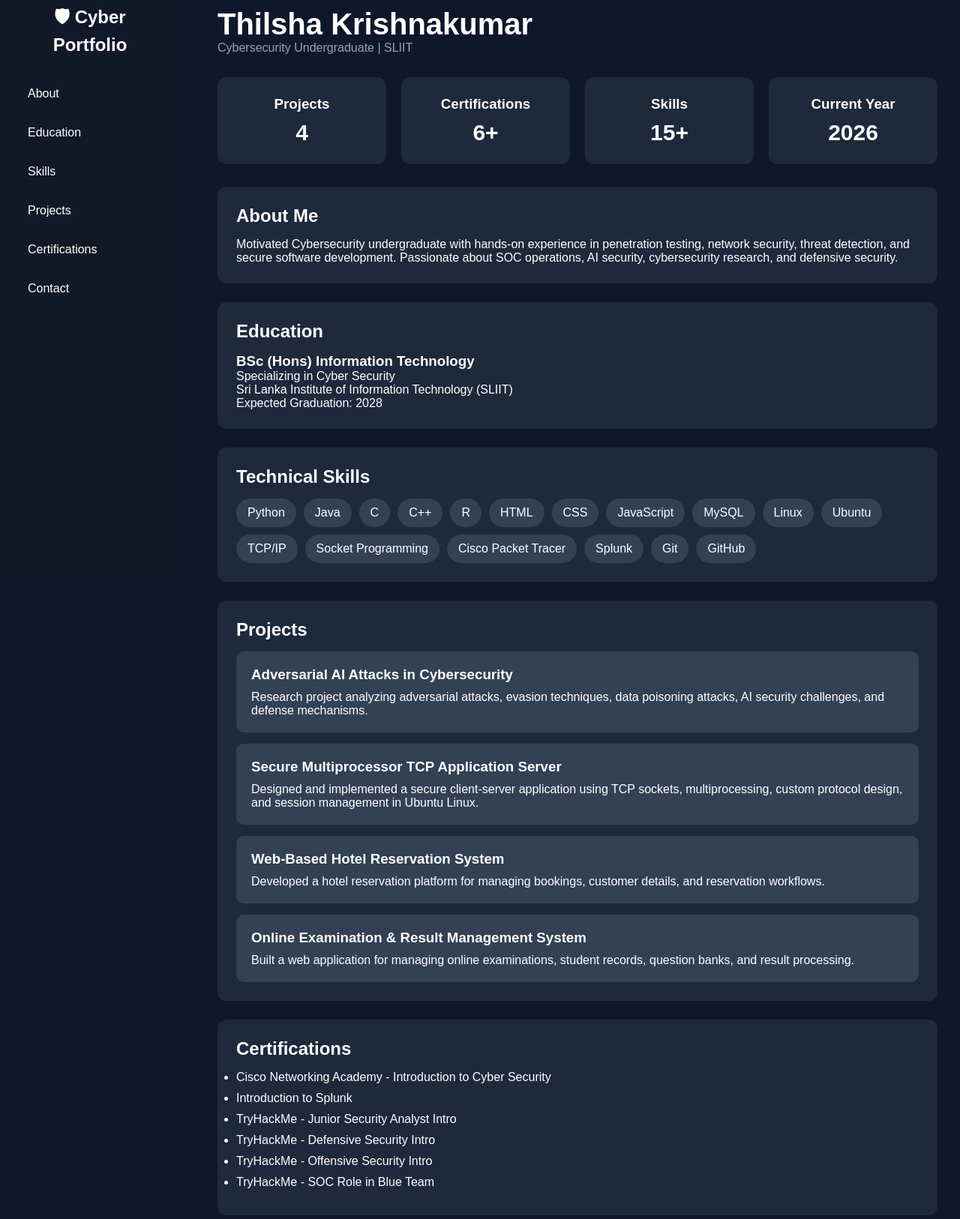
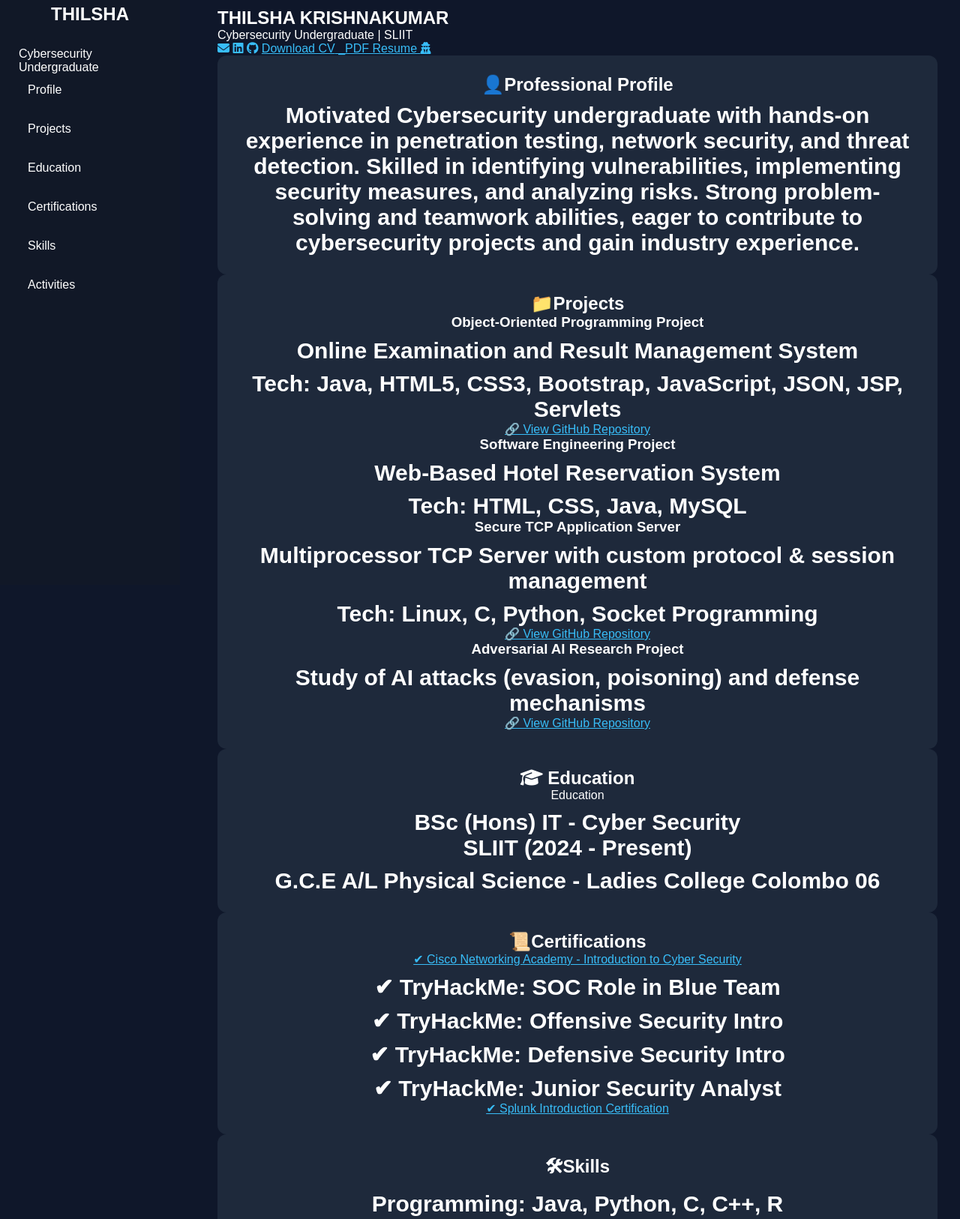
Before and after one commit to IT24100056/IT24100056.github.io, a plain HTML site: page index.html in a window 1280 px wide. Shown: the part 20-1646 px from the top of the page at 75% size. Drawn offline with Linux system fonts and the light colour scheme.

Commit message:
Update index.html

```diff
--- a/index.html
+++ b/index.html
@@ -5,186 +5,182 @@
 <meta name="viewport" content="width=device-width, initial-scale=1.0">
 <title>Thilsha Krishnakumar | Cybersecurity Portfolio</title>
 <link rel="stylesheet" href="style.css">
+
+<!-- Icons -->
+<link rel="stylesheet" href="https://cdnjs.cloudflare.com/ajax/libs/font-awesome/6.5.0/css/all.min.css">
 </head>
 
 <body>
 
+<!-- SIDEBAR -->
 <div class="sidebar">
-    <h2>🛡 Cyber Portfolio</h2>
+    <h2 class="logo">THILSHA</h2>
+    <p>Cybersecurity Undergraduate</p>
 
-    <a href="#about">About</a>
+    <a href="#profile">Profile</a>
+    <a href="#projects">Projects</a>
     <a href="#education">Education</a>
+    <a href="#certifications">Certifications</a>
     <a href="#skills">Skills</a>
-    <a href="#projects">Projects</a>
-    <a href="#certifications">Certifications</a>
-    <a href="#contact">Contact</a>
+    <a href="#extra">Activities</a>
 </div>
 
+<!-- MAIN -->
 <div class="main">
 
-<header>
-    <h1>Thilsha Krishnakumar</h1>
-    <p>Cybersecurity Undergraduate | SLIIT</p>
-</header>
+    <!-- HEADER -->
+    <section class="hero">
+        <h1>THILSHA KRISHNAKUMAR</h1>
+        <p>Cybersecurity Undergraduate | SLIIT</p>
 
-<section class="stats">
-    <div class="card">
-        <h3>Projects</h3>
-        <p>4</p>
+        <div class="links">
+    <a href="mailto:thilshakrishnakumar222@gmail.com"><i class="fa-solid fa-envelope"></i></a>
+    <a href="https://www.linkedin.com/in/thilshakrishnakumar-698157385" target="_blank"><i class="fa-brands fa-linkedin"></i></a>
+    <a href="https://github.com/IT24100056" target="_blank"><i class="fa-brands fa-github"></i></a>
+
+    <a href="file:///C:/Users/HP/Downloads/Thilsha_CV2.pdf" download class="cv-box">
+    <span class="cv-title">Download CV</span>
+    <span class="cv-sub">_PDF Resume</span>
+</a>
+<a href="https://tryhackme.com/p/thilshakrishnakumar222" target="_blank">
+    <i class="fa-solid fa-user-secret"></i>
+</a>  </div>
+                </section>
+
+    <!-- PROFILE -->
+    <section id="profile" class="card">
+        <h2>👤Professional Profile</h2>
+        <p>
+        Motivated Cybersecurity undergraduate with hands-on experience in penetration testing,
+        network security, and threat detection. Skilled in identifying vulnerabilities,
+        implementing security measures, and analyzing risks. Strong problem-solving and teamwork abilities,
+        eager to contribute to cybersecurity projects and gain industry experience.
+        </p>
+    </section>
+
+    <!-- PROJECTS -->
+    <section id="projects" class="card">
+        <h2>📁Projects</h2>
+
+       <div class="folder">
+
+        <h3> Object-Oriented Programming Project</h3>
+        <p>Online Examination and Result Management System</p>
+        <p>Tech: Java, HTML5, CSS3, Bootstrap, JavaScript, JSON, JSP, Servlets</p>
+
+        <a href="https://github.com/IT24100056/OOP" target="_blank" class="repo-link">
+            🔗 View GitHub Repository
+        </a>
     </div>
 
-    <div class="card">
-        <h3>Certifications</h3>
-        <p>6+</p>
+        <div class="folder">
+            <h3> Software Engineering Project</h3>
+            <p>Web-Based Hotel Reservation System</p>
+            <p>Tech: HTML, CSS, Java, MySQL</p>
+        </div>
+
+         <div class="folder">
+
+        <h3> Secure TCP Application Server</h3>
+        <p>Multiprocessor TCP Server with custom protocol & session management</p>
+        <p>Tech: Linux, C, Python, Socket Programming</p>
+
+        <a href="https://github.com/IT24100056/secure-tcp-application-server"_blank" class="repo-link">
+            🔗 View GitHub Repository
+        </a>
     </div>
 
-    <div class="card">
-        <h3>Skills</h3>
-        <p>15+</p>
+        <div class="folder">
+
+        <h3>Adversarial AI Research Project</h3>
+        <p>Study of AI attacks (evasion, poisoning) and defense mechanisms</p>
+
+        <a href="https://github.com/IT24100056/adversarial-ai-cybersecurity" target="_blank" class="repo-link">
+            🔗 View GitHub Repository
+        </a>
     </div>
+    </section>
 
-    <div class="card">
-        <h3>Current Year</h3>
-        <p>2026</p>
-    </div>
+    <!-- EDUCATION -->
+    <section id="education" class="card">
+        <h2><h2><i class="fa-solid fa-graduation-cap"></i> Education</h2>Education</h2>
+        <p><b>BSc (Hons) IT - Cyber Security</b><br>SLIIT (2024 - Present)</p>
+        <p>G.C.E A/L Physical Science - Ladies College Colombo 06</p>
+    </section>
+
+    <!-- CERTIFICATIONS -->
+    <section id="certifications" class="card">
+        <h2>📜Certifications</h2>
+
+        <div class="folder">
+            <a href="https://www.linkedin.com/posts/thilsha-krishnakumar-698157385_cybersecurity-cisconetworkingacademy-networksecurity-activity-7416145283845226496-4aeX?utm_source=share&utm_medium=member_desktop&rcm=ACoAAF7iZBQB7AkdsLFpdYjb8XrvIsPs-cR-zSU" target="_blank" class="cert-link">
+            ✔ Cisco Networking Academy - Introduction to Cyber Security
+        </a>            <p>✔ TryHackMe: SOC Role in Blue Team</p>
+            <p>✔ TryHackMe: Offensive Security Intro</p>
+            <p>✔ TryHackMe: Defensive Security Intro</p>
+            <p>✔ TryHackMe: Junior Security Analyst</p>
+            <a href="file:///C:/Users/HP/Downloads/Certificate.pdf" target="_blank" class="cert-link">
+            ✔ Splunk Introduction Certification
+        </a>
+        </div>
+    </section>
+
+    <!--  SKILLS -->
+    <section id="skills" class="card">
+        <h2>🛠Skills</h2>
+
+        <p><b>Programming:</b> Java, Python, C, C++, R</p>
+        <p><b>Web:</b> HTML, CSS, JavaScript</p>
+        <p><b>Database:</b> MySQL, SQL</p>
+        <p><b>OS:</b> Windows, Linux, Ubuntu</p>
+        <p><b>Cybersecurity:</b> Vulnerability Assessment, TCP/IP, OOP, Networking</p>
+        <p><b>Networking & Simulation Tools:</b>CiscoPacketTracer,Splunk,
+Git&Github</p>
+    </section>
+
+    <!-- EXTRA -->
+    <section id="extra" class="card">
+        <h2>🎯Extra-Curricular Activities</h2>
+
+        <div class="folder">
+            <p>Senior Prefect (2020/21)</p>
+            <p>Rotaract CSR Winning Team Member</p>
+            <p>Athletics & Table Tennis Representation</p>
+            <p>Carnatic Music Arangetram + All Island Music Recognition</p>
+            <p>SLIIT Cultural Band Member</p>
+
+        </div>
+    </section>
+<section class="clubs" id="clubs">
+  <h2>Clubs & Societies</h2>
+
+  <div class="card">
+    <h3>⚡ Rotaract Club – SLIIT</h3>
+    <p>
+      Community service • Leadership • Volunteer programs • Event coordination
+    </p>
+  </div>
+
+  <div class="card">
+    <h3>🎭 Cultural Band – SLIIT</h3>
+    <p>
+      Music performances • Cultural events • Team coordination • Stage shows
+    </p>
+  </div>
+
+  <div class="card">
+    <h3>🛡 Cyber Security Activities</h3>
+    <p>
+      CTF challenges • Ethical hacking • Workshops • Security labs
+    </p>
+  </div>
 </section>
 
-<section id="about" class="section">
-    <h2>About Me</h2>
 
-    <p>
-        Motivated Cybersecurity undergraduate with hands-on experience in
-        penetration testing, network security, threat detection, and secure
-        software development. Passionate about SOC operations, AI security,
-        cybersecurity research, and defensive security.
-    </p>
-</section>
-
-<section id="education" class="section">
-    <h2>Education</h2>
-
-    <h3>BSc (Hons) Information Technology</h3>
-
-    <p>
-        Specializing in Cyber Security<br>
-        Sri Lanka Institute of Information Technology (SLIIT)<br>
-        Expected Graduation: 2028
-    </p>
-</section>
-
-<section id="skills" class="section">
-
-<h2>Technical Skills</h2>
-
-<div class="skills-grid">
-<span>Python</span>
-<span>Java</span>
-<span>C</span>
-<span>C++</span>
-<span>R</span>
-<span>HTML</span>
-<span>CSS</span>
-<span>JavaScript</span>
-<span>MySQL</span>
-<span>Linux</span>
-<span>Ubuntu</span>
-<span>TCP/IP</span>
-<span>Socket Programming</span>
-<span>Cisco Packet Tracer</span>
-<span>Splunk</span>
-<span>Git</span>
-<span>GitHub</span>
-</div>
-
-</section>
-
-<section id="projects" class="section">
-
-<h2>Projects</h2>
-
-<div class="project-card">
-<h3>Adversarial AI Attacks in Cybersecurity</h3>
-
-<p>
-Research project analyzing adversarial attacks,
-evasion techniques, data poisoning attacks,
-AI security challenges, and defense mechanisms.
-</p>
-</div>
-
-<div class="project-card">
-<h3>Secure Multiprocessor TCP Application Server</h3>
-
-<p>
-Designed and implemented a secure client-server
-application using TCP sockets, multiprocessing,
-custom protocol design, and session management
-in Ubuntu Linux.
-</p>
-</div>
-
-<div class="project-card">
-<h3>Web-Based Hotel Reservation System</h3>
-
-<p>
-Developed a hotel reservation platform
-for managing bookings, customer details,
-and reservation workflows.
-</p>
-</div>
-
-<div class="project-card">
-<h3>Online Examination & Result Management System</h3>
-
-<p>
-Built a web application for managing
-online examinations, student records,
-question banks, and result processing.
-</p>
-</div>
-
-</section>
-
-<section id="certifications" class="section">
-
-<h2>Certifications</h2>
-
-<ul>
-<li>Cisco Networking Academy - Introduction to Cyber Security</li>
-<li>Introduction to Splunk</li>
-<li>TryHackMe - Junior Security Analyst Intro</li>
-<li>TryHackMe - Defensive Security Intro</li>
-<li>TryHackMe - Offensive Security Intro</li>
-<li>TryHackMe - SOC Role in Blue Team</li>
-</ul>
-
-</section>
-
-<section id="contact" class="section">
-
-<h2>Contact</h2>
-
-<p>Email: thilshakrishnakumar222@gmail.com</p>
-
-<p>
-LinkedIn:
-<a href="https://www.linkedin.com/in/thilsha-krishnakumar-698157385" target="_blank">
-View Profile
-</a>
-</p>
-
-<p>
-GitHub:
-<a href="https://github.com/IT24100056" target="_blank">
-View GitHub
-</a>
-</p>
-
-</section>
-
-<footer>
-<p>© 2026 Thilsha Krishnakumar</p>
-</footer>
+    <!-- FOOTER -->
+    <footer>
+        <p>© 2026 Thilsha Krishnakumar | Cybersecurity Portfolio</p>
+    </footer>
 
 </div>
 
```
